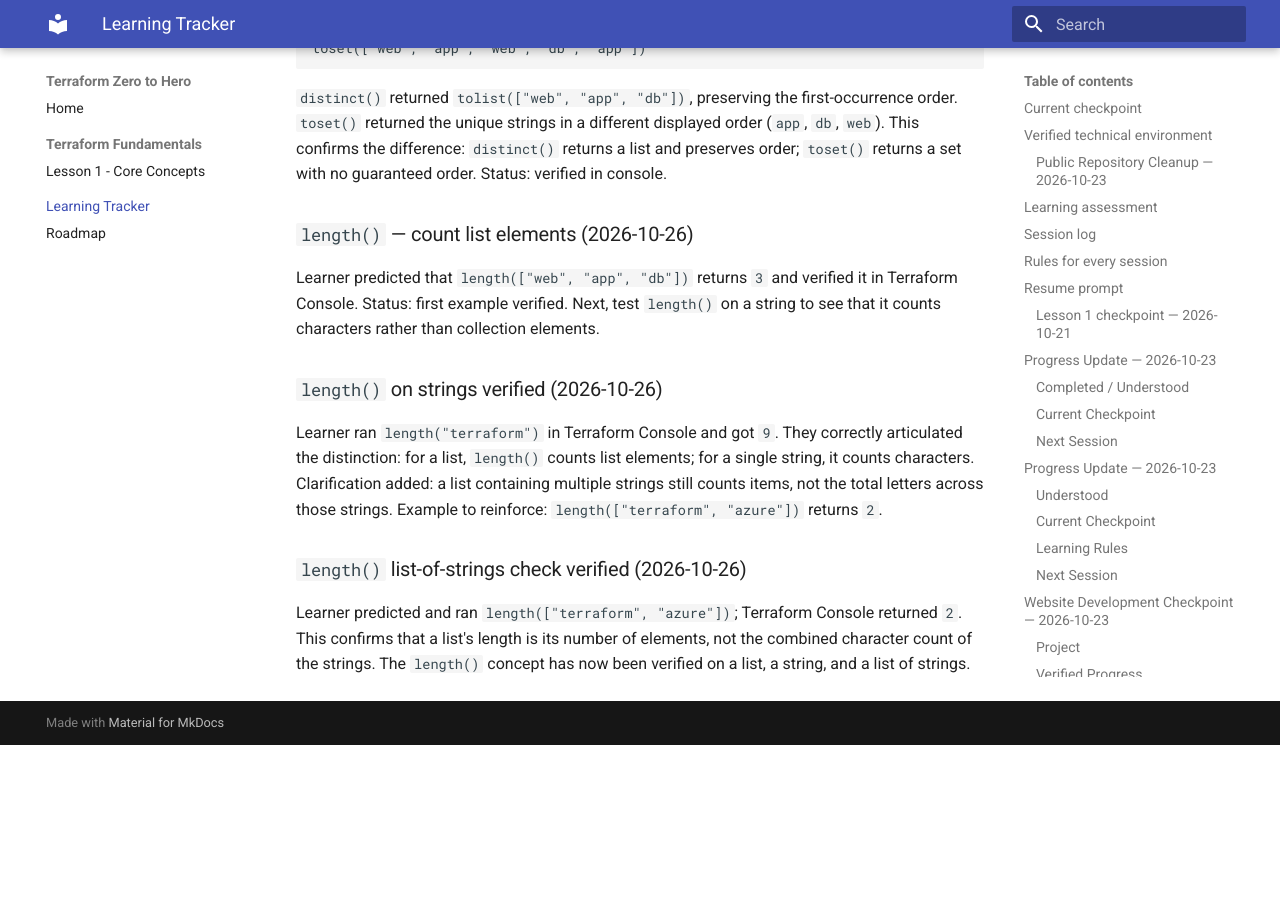
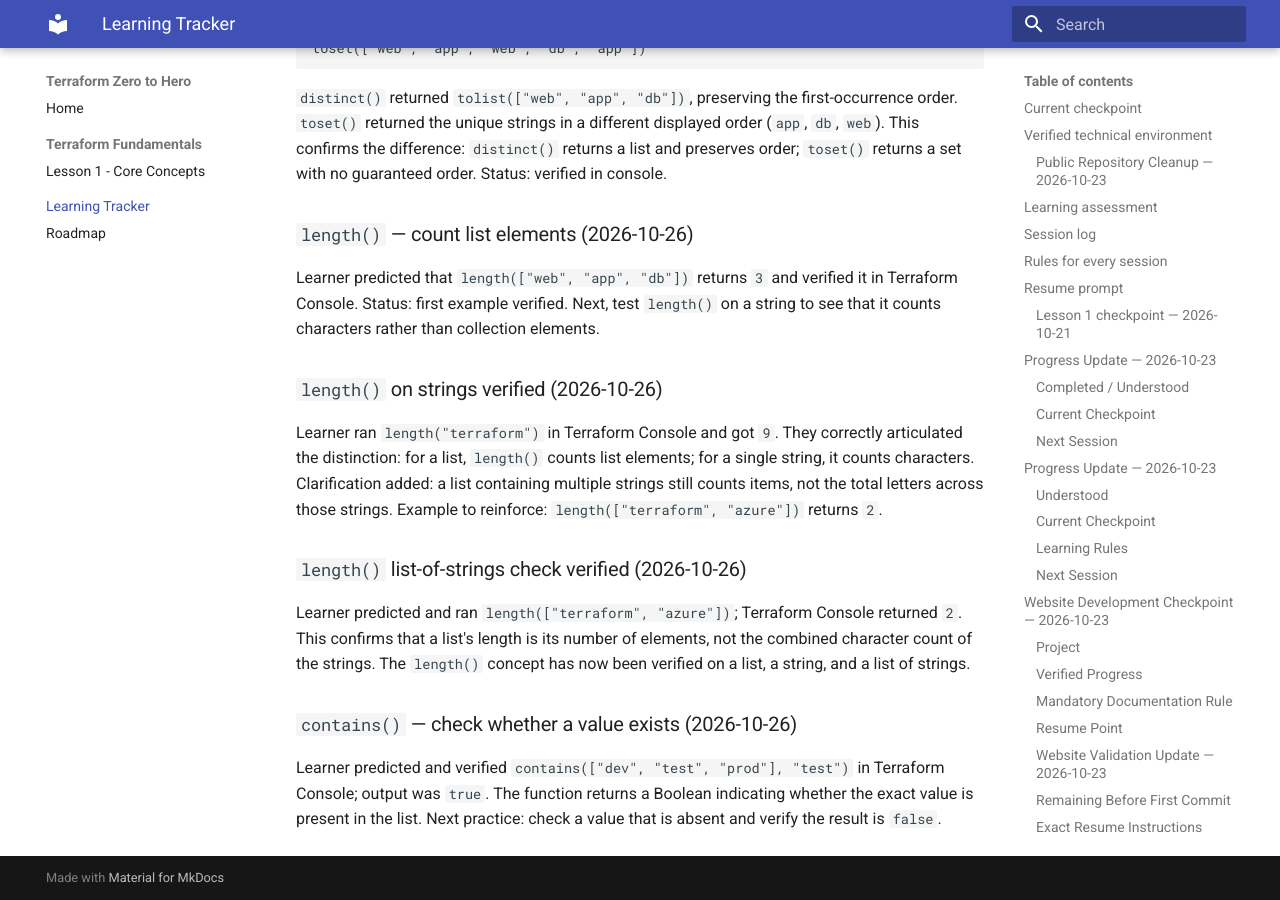
Before and after one commit to pshewale-dev/terraform-azure-lab, an MkDocs documentation site: the page built from docs/LEARNING-PROGRESS.md, in a window 1280 px wide and 900 px high, scrolled down 16183 px. Built offline with MkDocs 1.6.1 and Material for MkDocs 9.7.7, drawn with Linux system fonts in a browser that asks for light colours; before the commit the page ends 16928 px from its top, so only the background shows below that.

Commit message:
docs: record contains function first exercise

```diff
--- a/docs/LEARNING-PROGRESS.md
+++ b/docs/LEARNING-PROGRESS.md
@@ -494,3 +494,7 @@ Learner ran `length("terraform")` in Terraform Console and got `9`. They correct
 
 ### `length()` list-of-strings check verified (2026-10-26)
 Learner predicted and ran `length(["terraform", "azure"])`; Terraform Console returned `2`. This confirms that a list's length is its number of elements, not the combined character count of the strings. The `length()` concept has now been verified on a list, a string, and a list of strings.
+
+
+### `contains()` — check whether a value exists (2026-10-26)
+Learner predicted and verified `contains(["dev", "test", "prod"], "test")` in Terraform Console; output was `true`. The function returns a Boolean indicating whether the exact value is present in the list. Next practice: check a value that is absent and verify the result is `false`.
```
